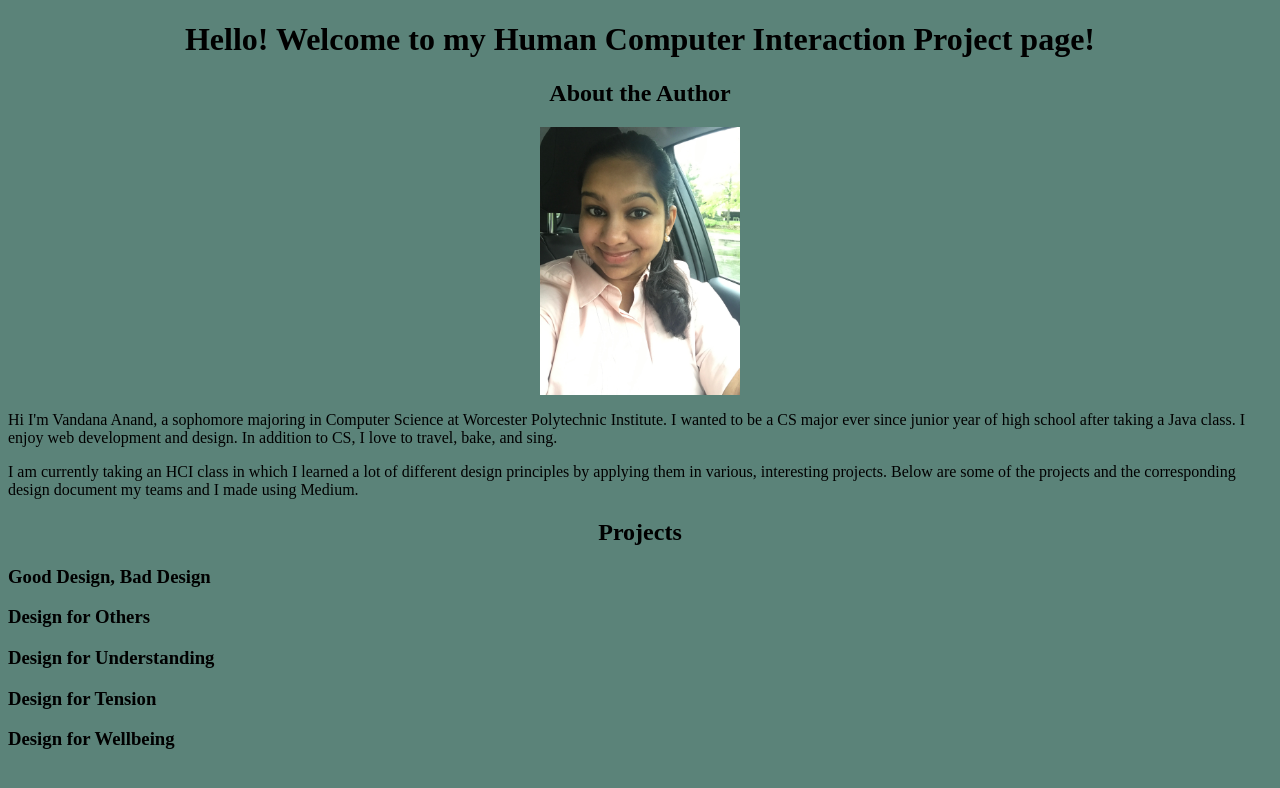
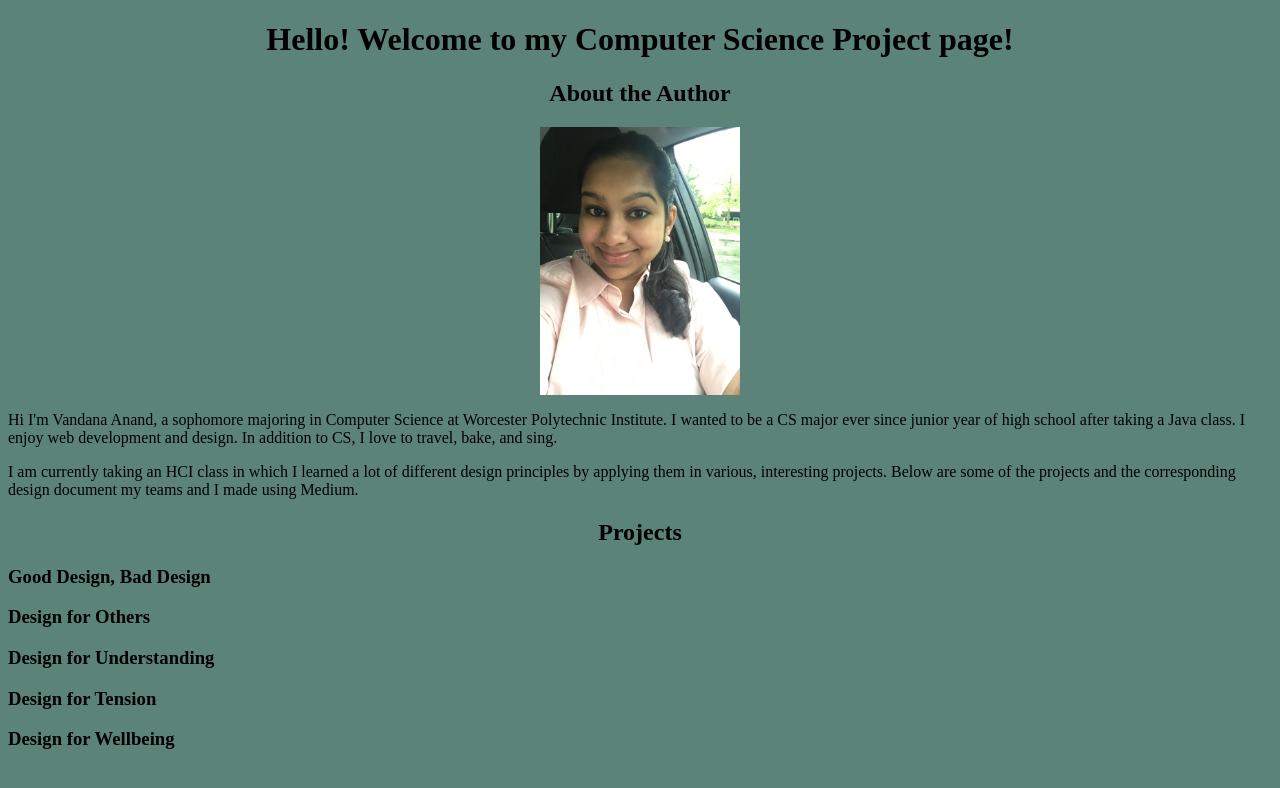
Before and after one commit to vanand23/vanand23.github.io, a plain HTML site: page index.html in a window 1280 px wide. Drawn offline with Linux system fonts and the light colour scheme.

Commit message:
added different title

```diff
--- a/index.html
+++ b/index.html
@@ -38,7 +38,7 @@ body {
 </head>
 <body>
 
-<h1 style="text-align:center;"> Hello! Welcome to my Human Computer Interaction Project page! </h1>
+<h1 style="text-align:center;"> Hello! Welcome to my Computer Science Project page! </h1>
 <h2 style="text-align:center;"> About the Author </h2>
 <img src="mypic.jpg" alt="My profile picture" class="center" width="200" height="268">
 <p> Hi I'm Vandana Anand, a sophomore majoring in Computer Science at Worcester Polytechnic Institute. I wanted to be a CS major ever since junior year of high school after taking a Java class. I enjoy web development and design. In addition to CS, I love to travel, bake, and sing. </p>
```
